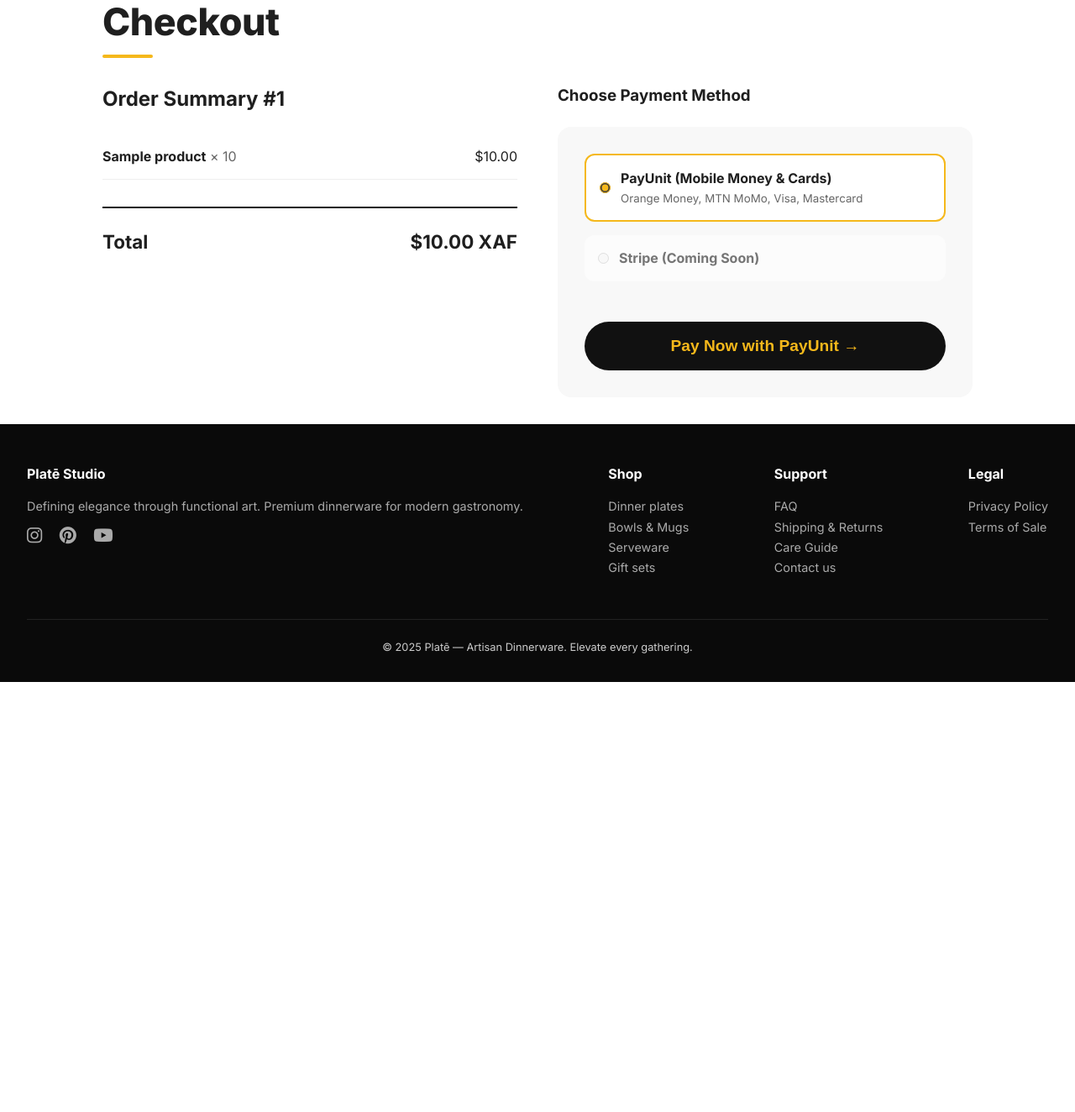
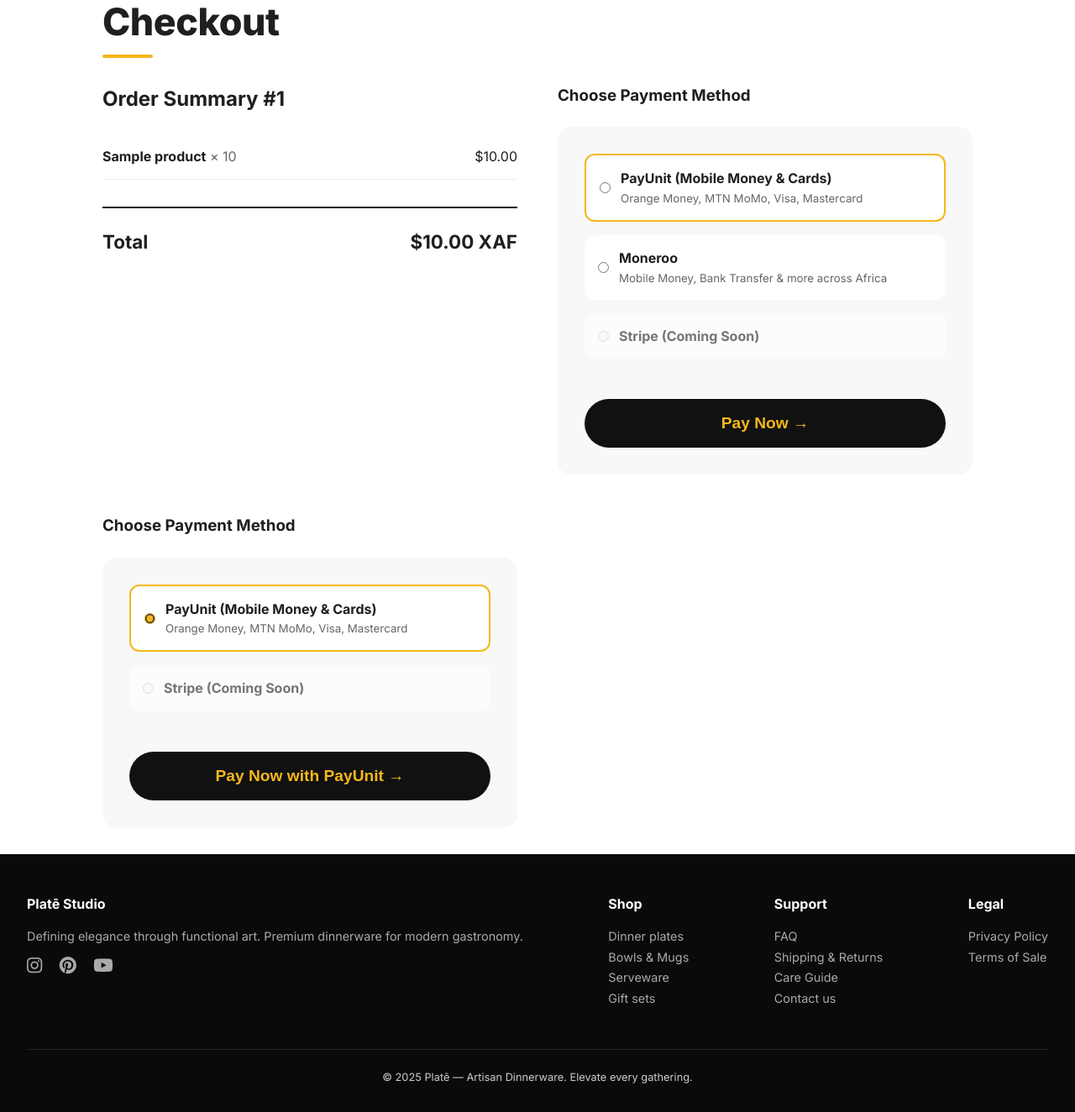
Before and after one commit to ndongchrist/django-pay, a Django app: page /checkout/ in a window 1280 px wide. Shown: the part 185-1509 px from the top of the page at 84% size. Before the commit the page ends 997 px from the top, so only its background shows below. Run offline with Django 5.2, Linux system fonts and the light colour scheme; tables that the repository leaves empty hold one stand-in row (values such as "Sample post").

Commit message:
feat: Implemented the Moneroo payment method

```diff
--- a/djangopayment/settings.py
+++ b/djangopayment/settings.py
@@ -137,3 +137,6 @@ PAYUNIT_CONFIG = {
     "api_key": os.getenv("PAYUNIT_API_KEY"),
     "mode": os.getenv("PAYUNIT_MODE", "test"),  # "test" or "live"
 }
+
+
+MONEROO_SECRET_KEY = os.getenv("MONEROO_SECRET_KEY")
--- a/food/urls.py
+++ b/food/urls.py
@@ -4,7 +4,9 @@ from food.views import (
     cart_view,
     checkout_view,
     home,
+    initiate_moneroo_payment,
     initiate_payunit_payment,
+    moneroo_success,
     payunit_cancel,
     payunit_notify,
     payunit_success,
@@ -23,4 +25,7 @@ urlpatterns = [
     path("payunit/success/<int:order_id>/", payunit_success, name="payunit_success"),
     path("payunit/cancel/<int:order_id>/", payunit_cancel, name="payunit_cancel"),
     path("payunit/notify/", payunit_notify, name="payunit_notify"),
+    # moneroo related URLs
+    path("moneroo/initiate/<int:order_id>/", initiate_moneroo_payment, name="moneroo_initiate"),
+    path("moneroo/success/", moneroo_success, name="moneroo_success"),
 ]
--- a/food/views.py
+++ b/food/views.py
@@ -11,6 +11,7 @@ from .models import Order, Payment
 from django.conf import settings
 
 from food.enum import OrderStatus
+from .moneroo import MonerooPayment
 from food.models import Order, OrderItem, Product  # noqa: F811
 
 
@@ -214,3 +215,47 @@ def payunit_notify(request):
     # For now, just log it. You can improve later to verify via status API.
     print("PayUnit Webhook received:", request.POST)
     return HttpResponse("OK", status=200)
+
+
+def initiate_moneroo_payment(request, order_id):
+    """Initialize Moneroo payment"""
+    order = get_object_or_404(Order, id=order_id)
+
+    moneroo = MonerooPayment()
+    result = moneroo.initialize_payment(order, request)
+
+    if result["success"]:
+        return redirect(result["checkout_url"])
+    else:
+        return HttpResponse(f"Payment initialization failed: {result['error']}", status=400)
+
+
+def moneroo_success(request):
+    """Handle return from Moneroo after payment"""
+    order_id = request.GET.get("order_id")
+    payment_status = request.GET.get("paymentStatus")  # Moneroo usually sends this
+    payment_id = request.GET.get("paymentId")
+
+    order = get_object_or_404(Order, id=order_id)
+
+    # You should verify the payment status properly (via webhook or retrieve API)
+    # For now, we mark as paid if they returned from success flow
+    if payment_status and payment_status.lower() == "success":
+        order.status = OrderStatus.PAID if hasattr(OrderStatus, "PAID") else "PAID"
+        order.save()
+
+        # Optional: Create Payment record
+        from .models import Payment
+
+        Payment.objects.create(
+            order=order,
+            method="moneroo",
+            amount=order.total_amount,
+            status="success",
+            transaction_id=payment_id or order.payment_reference,
+        )
+
+        return render(request, "public/payment_success.html", {"order": order})
+
+    # If status is not clearly success, show cancel/failed page
+    return render(request, "public/payment_cancel.html", {"order": order})
--- a/templates/public/checkout.html
+++ b/templates/public/checkout.html
@@ -30,6 +30,45 @@
 
             <!-- Payment Methods -->
             <div>
+                <h3 style="margin-bottom:1.5rem;">Choose Payment Method</h3>
+
+                <div style="background:#f8f8f8; padding:2rem; border-radius:16px;">
+
+                    <!-- PayUnit -->
+                    <label id="payunit-label" style="display:flex; align-items:center; gap:12px; padding:1rem; background:white; border-radius:12px; margin-bottom:1rem; cursor:pointer; border:2px solid #F5B81B;">
+                        <input type="radio" name="payment_method" value="payunit" checked style="accent-color:#F5B81B;">
+                        <div>
+                            <strong>PayUnit (Mobile Money & Cards)</strong><br>
+                            <small style="color:#666;">Orange Money, MTN MoMo, Visa, Mastercard</small>
+                        </div>
+                    </label>
+
+                    <!-- Moneroo -->
+                    <label id="moneroo-label" style="display:flex; align-items:center; gap:12px; padding:1rem; background:white; border-radius:12px; margin-bottom:1rem; cursor:pointer;">
+                        <input type="radio" name="payment_method" value="moneroo" style="accent-color:#F5B81B;">
+                        <div>
+                            <strong>Moneroo</strong><br>
+                            <small style="color:#666;">Mobile Money, Bank Transfer & more across Africa</small>
+                        </div>
+                    </label>
+
+                    <!-- Future methods (disabled) -->
+                    <div style="opacity:0.6;">
+                        <label style="display:flex; align-items:center; gap:12px; padding:1rem; background:white; border-radius:12px; margin-bottom:1rem; cursor:not-allowed;">
+                            <input type="radio" name="payment_method" disabled>
+                            <div>
+                                <strong>Stripe (Coming Soon)</strong>
+                            </div>
+                        </label>
+                    </div>
+
+                    <button onclick="initiatePayment({{ order.id }})"
+                            id="pay-button"
+                            style="width:100%; margin-top:2rem; padding:18px; background:#111; color:#F5B81B; border:none; border-radius:60px; font-weight:700; font-size:1.2rem;">
+                        Pay Now →
+                    </button>
+                </div>
+            </div><div>
                 <h3 style="margin-bottom:1.5rem;">Choose Payment Method</h3>
 
                 <div style="background:#f8f8f8; padding:2rem; border-radius:16px;">
@@ -74,10 +113,26 @@
 <script>
 function initiatePayment(orderId) {
     const btn = document.getElementById('pay-button');
+    const selectedMethod = document.querySelector('input[name="payment_method"]:checked').value;
+
     btn.disabled = true;
-    btn.textContent = "Redirecting to PayUnit...";
+    btn.textContent = "Redirecting to payment gateway...";
 
-    window.location.href = "{% url 'payunit_initiate' 0 %}".replace('0', orderId);
+    let url = "";
+
+    if (selectedMethod === "payunit") {
+        url = "{% url 'payunit_initiate' 0 %}".replace('0', orderId);
+    } else if (selectedMethod === "moneroo") {
+        url = "{% url 'moneroo_initiate' 0 %}".replace('0', orderId);
+    }
+
+    if (url) {
+        window.location.href = url;
+    } else {
+        btn.disabled = false;
+        btn.textContent = "Pay Now →";
+        alert("Please select a payment method");
+    }
 }
 </script>
 {% endblock %}
```
Also changed, not shown: food/moneroo.py (added, +72 -0 lines).
